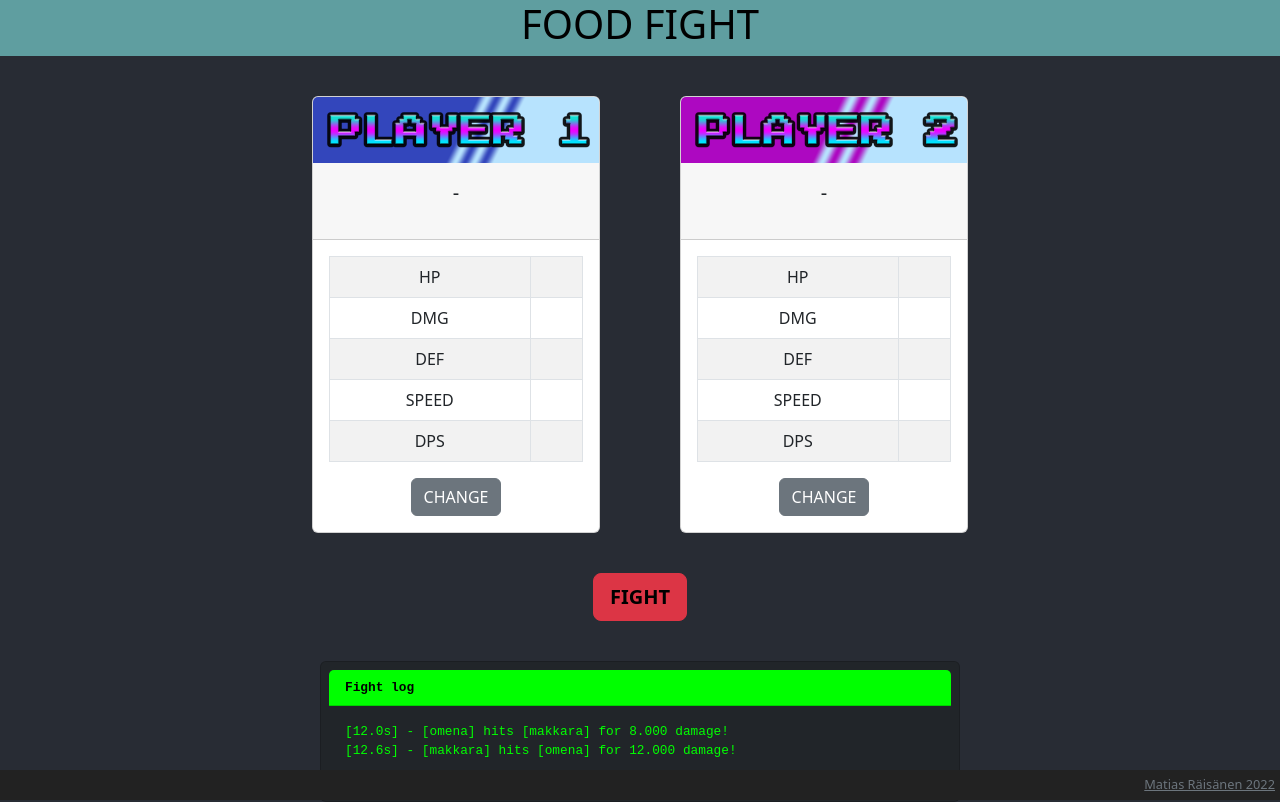
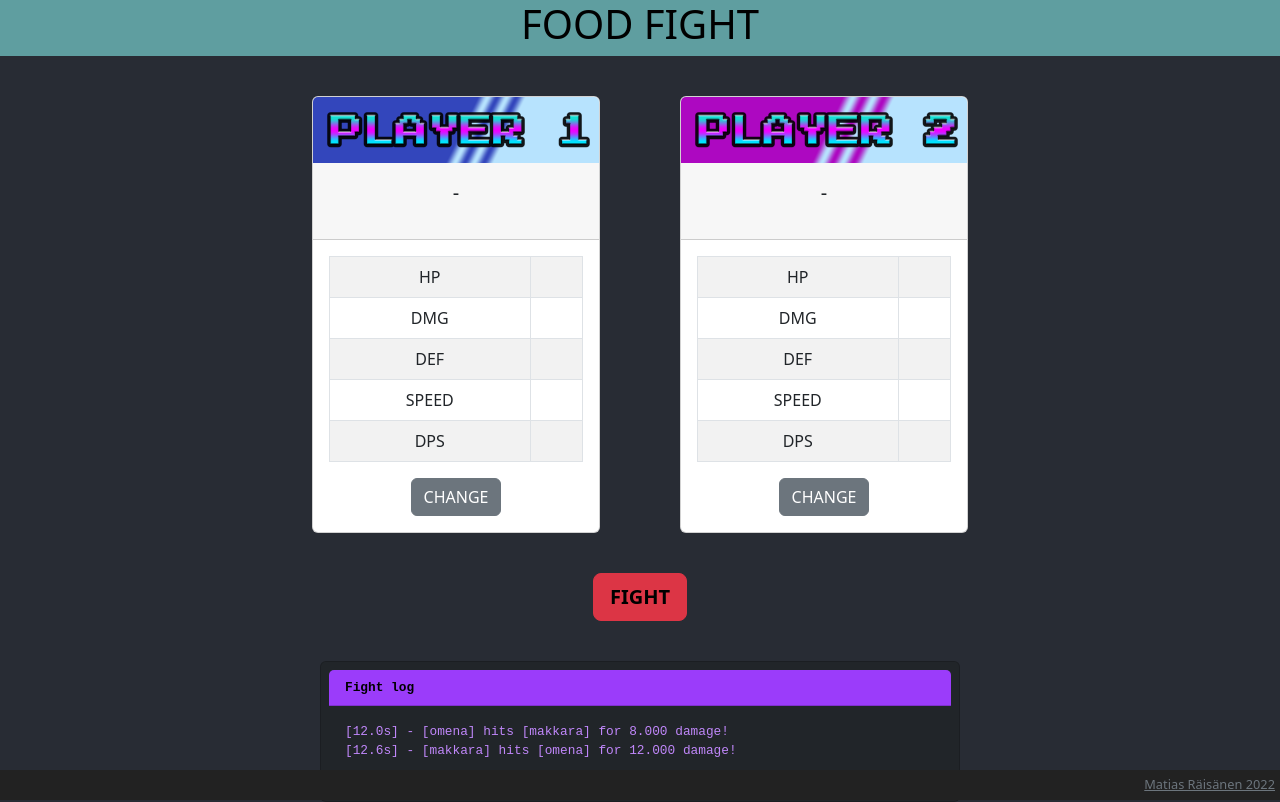
Before and after one commit to matiasraisanen/food-fight, a React (Create React App) app in the folder static/: page / in a window 1280 px wide. Built offline with nearby package versions, Linux system fonts and the light colour scheme; the HTML template or start-up script is replaced by a standard one.

Commit message:
change fightlog to purple

```diff
--- a/static/src/App.css
+++ b/static/src/App.css
@@ -54,14 +54,17 @@
   justify-content: flex-start;
   background-color: #000;
   border: 1px solid #000;
-  color: #00ff00;
+  color: #c087fa;
   padding: 8px;
   font-family: courier new;
   font-size: calc(1em * 0.8);
 }
 
 .fightLogHeader {
-  background-color: #00ff00;
+  background-color: #9b3cfa;
+  color: black;
+  font-weight: bold;
+  width: 100%;
 }
 
 .footer {
--- a/static/src/components/FightLog.js
+++ b/static/src/components/FightLog.js
@@ -5,7 +5,7 @@ export default function FightLog() {
   return (
     <Card bg="dark" className="fightLog">
       <Card.Header style={{
-        "backgroundColor": "#00ff00", color: "black",
+        "backgroundColor": "#9b3cfa", color: "black",
         "fontWeight": "bold", width: "100%"
       }}>Fight log</Card.Header>
       <Card.Body>
```
